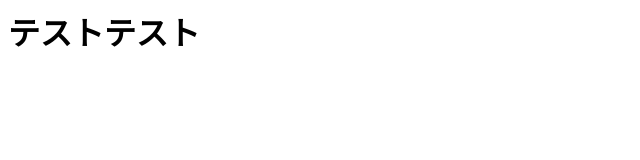
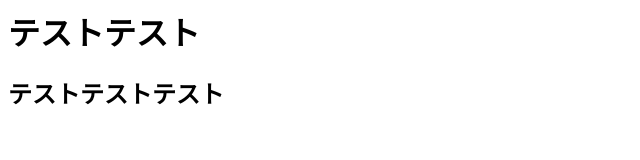
Before and after one commit to naoki1026/Swift_Scroll, a plain HTML site: page ScrollProject/index.html in a window 1280 px wide. Shown: the whole page, without its empty margins (0-640 px from the left). Drawn offline with Linux system fonts and the light colour scheme.

Commit message:
オッケーです

```diff
--- a/ScrollProject/index.html
+++ b/ScrollProject/index.html
@@ -1 +1,2 @@
 <h1>テストテスト</h1>
+<h2>テストテストテスト</h2>
```
